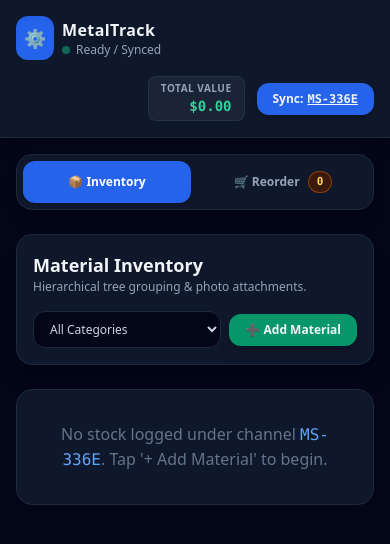
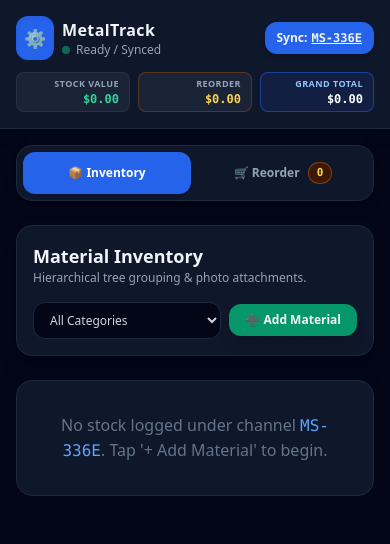
Before and after one commit to brcplasma2020-prog/Metal-track, a plain HTML site: page index.html in a window 390 px wide. Drawn offline with nearby package versions, Linux system fonts and the light colour scheme; no server answers.

Commit message:
Update index.html

```diff
--- a/index.html
+++ b/index.html
@@ -40,7 +40,7 @@
 <body class="bg-slate-950 text-slate-100 min-h-screen flex flex-col font-sans">
 
   <!-- Header / Navigation Bar -->
-  <header class="bg-slate-900 border-b border-slate-800 p-4 shadow-lg sticky top-0 z-40 flex flex-col sm:flex-row justify-between items-center gap-4">
+  <header class="bg-slate-900 border-b border-slate-800 p-4 shadow-lg sticky top-0 z-40 flex flex-col sm:flex-row justify-between items-center gap-3">
     <div class="flex items-center space-x-3 w-full sm:w-auto justify-between sm:justify-start">
       <div class="flex items-center gap-2">
         <div class="bg-blue-600 text-white p-2 rounded-xl font-bold text-lg shadow-inner">⚙️</div>
@@ -52,17 +52,34 @@
           </div>
         </div>
       </div>
+
+      <!-- Shop Sync Button (Mobile position) -->
+      <button id="open-sync-modal-mobile" class="sm:hidden bg-blue-600 hover:bg-blue-500 px-3 py-2 rounded-xl text-xs font-semibold transition shadow-md flex items-center justify-center gap-1">
+        <span>Sync:</span> <span id="current-sync-id-mobile" class="font-mono underline font-bold">MS-336E</span>
+      </button>
     </div>
 
-    <div class="flex items-center gap-3 w-full sm:w-auto justify-end">
-      <!-- Total Valuation Badge -->
-      <div class="flex flex-col text-right px-3 py-1 bg-slate-800/80 rounded-lg border border-slate-700/50">
-        <span class="text-[10px] uppercase text-slate-400 font-semibold tracking-wider">Total Value</span>
-        <span id="total-inventory-value" class="text-emerald-400 font-mono font-bold text-sm">$0.00</span>
+    <div class="flex items-center gap-2 w-full sm:w-auto justify-between sm:justify-end flex-wrap">
+      <!-- Stock Valuation Badge -->
+      <div class="flex flex-col text-right px-2.5 py-1 bg-slate-800/80 rounded-lg border border-slate-700/50 flex-1 sm:flex-none">
+        <span class="text-[9px] uppercase text-slate-400 font-semibold tracking-wider">Stock Value</span>
+        <span id="total-inventory-value" class="text-emerald-400 font-mono font-bold text-xs sm:text-sm">$0.00</span>
       </div>
 
-      <!-- Shop Sync Button -->
-      <button id="open-sync-modal" class="bg-blue-600 hover:bg-blue-500 px-4 py-2 rounded-xl text-xs sm:text-sm font-semibold transition shadow-md flex items-center justify-center gap-1">
+      <!-- Reorder Valuation Badge -->
+      <div class="flex flex-col text-right px-2.5 py-1 bg-slate-800/80 rounded-lg border border-amber-700/40 flex-1 sm:flex-none">
+        <span class="text-[9px] uppercase text-slate-400 font-semibold tracking-wider">Reorder</span>
+        <span id="header-reorder-value" class="text-amber-300 font-mono font-bold text-xs sm:text-sm">$0.00</span>
+      </div>
+
+      <!-- Combined Grand Total Badge -->
+      <div class="flex flex-col text-right px-2.5 py-1 bg-blue-950/60 rounded-lg border border-blue-600/50 flex-1 sm:flex-none">
+        <span class="text-[9px] uppercase text-blue-300 font-semibold tracking-wider">Grand Total</span>
+        <span id="grand-total-value" class="text-white font-mono font-bold text-xs sm:text-sm">$0.00</span>
+      </div>
+
+      <!-- Shop Sync Button (Desktop position) -->
+      <button id="open-sync-modal" class="hidden sm:flex bg-blue-600 hover:bg-blue-500 px-4 py-2 rounded-xl text-xs sm:text-sm font-semibold transition shadow-md items-center justify-center gap-1">
         <span>Sync:</span> <span id="current-sync-id" class="font-mono underline font-bold">MS-336E</span>
       </button>
     </div>
@@ -289,6 +306,7 @@
 
     let currentShopId = localStorage.getItem('metaltrack_shop_id') || 'MS-336E';
     document.getElementById('current-sync-id').innerText = currentShopId;
+    document.getElementById('current-sync-id-mobile').innerText = currentShopId;
     document.getElementById('modal-current-id').innerText = currentShopId;
     document.getElementById('reorder-shop-label').innerText = currentShopId;
 
@@ -297,7 +315,7 @@
     const expandedMatTypeKeys = new Set();
     const expandedIds = new Set();
     let currentModalPhotos = [];
-    let activeTab = 'inventory'; // 'inventory' | 'reorder'
+    let activeTab = 'inventory';
 
     // View Switcher Tabs
     const tabInvBtn = document.getElementById('tab-inventory-btn');
@@ -325,7 +343,9 @@
     tabReorderBtn.addEventListener('click', () => setActiveTab('reorder'));
 
     const syncModal = document.getElementById('sync-modal');
-    document.getElementById('open-sync-modal').addEventListener('click', () => syncModal.classList.remove('hidden') || syncModal.classList.add('flex'));
+    const openSync = () => { syncModal.classList.remove('hidden'); syncModal.classList.add('flex'); };
+    document.getElementById('open-sync-modal').addEventListener('click', openSync);
+    document.getElementById('open-sync-modal-mobile').addEventListener('click', openSync);
     document.getElementById('close-sync-modal').addEventListener('click', () => syncModal.classList.add('hidden'));
 
     const addModal = document.getElementById('add-modal');
@@ -573,14 +593,16 @@
       const reorderContainer = document.getElementById('reorder-list');
       const badgeEl = document.getElementById('reorder-count-badge');
       const estTotalEl = document.getElementById('reorder-est-total');
+      const headerReorderEl = document.getElementById('header-reorder-value');
 
       const entries = Object.entries(data || {}).filter(([, item]) => Boolean(item && item.needsReorder));
       badgeEl.innerText = entries.length.toString();
 
       if (entries.length === 0) {
         estTotalEl.innerText = "$0.00";
+        headerReorderEl.innerText = "$0.00";
         reorderContainer.innerHTML = `<div class="p-8 text-center text-slate-500 bg-slate-900 rounded-2xl border border-slate-800">No items marked for reorder yet. Expand any item in <span class="text-blue-400 font-semibold">Inventory</span> and tap <span class="text-amber-300 font-semibold">Reorder</span> to add it here.</div>`;
-        return;
+        return 0;
       }
 
       let estTotal = 0;
@@ -633,6 +655,8 @@
       });
 
       estTotalEl.innerText = `$${estTotal.toFixed(2)}`;
+      headerReorderEl.innerText = `$${estTotal.toFixed(2)}`;
+      return estTotal;
     }
 
     function renderCards(data) {
@@ -640,22 +664,23 @@
       const selectedCategory = document.getElementById('category-filter').value;
       container.innerHTML = '';
 
-      renderReorderList(data);
+      const reorderTotal = renderReorderList(data);
 
       if (!data || Object.keys(data).length === 0) {
         container.innerHTML = `<div class="p-8 text-center text-slate-500 bg-slate-900 rounded-2xl border border-slate-800">No stock logged under channel <span class="font-mono text-blue-400">${currentShopId}</span>. Tap '+ Add Material' to begin.</div>`;
         document.getElementById('total-inventory-value').innerText = "$0.00";
+        document.getElementById('grand-total-value').innerText = `$${reorderTotal.toFixed(2)}`;
         return;
       }
 
       const tree = {};
-      let grandTotal = 0;
+      let stockTotal = 0;
       let count = 0;
 
       Object.entries(data).forEach(([id, item]) => {
         const category = item.category || 'Sheet Metal';
         const pricing = computeItemPricing(item, category);
-        grandTotal += pricing.lineTotal;
+        stockTotal += pricing.lineTotal;
 
         if (selectedCategory !== 'ALL' && category !== selectedCategory) return;
 
@@ -675,7 +700,9 @@
         tree[category].matTypes[matInfo.label].items.push({ id, item, thickness, pricing });
       });
 
-      document.getElementById('total-inventory-value').innerText = `$${grandTotal.toFixed(2)}`;
+      const combinedGrandTotal = stockTotal + reorderTotal;
+      document.getElementById('total-inventory-value').innerText = `$${stockTotal.toFixed(2)}`;
+      document.getElementById('grand-total-value').innerText = `$${combinedGrandTotal.toFixed(2)}`;
 
       if (count === 0) {
         container.innerHTML = `<div class="p-8 text-center text-slate-500 bg-slate-900 rounded-2xl border border-slate-800">No items match the selected category filter.</div>`;
```
